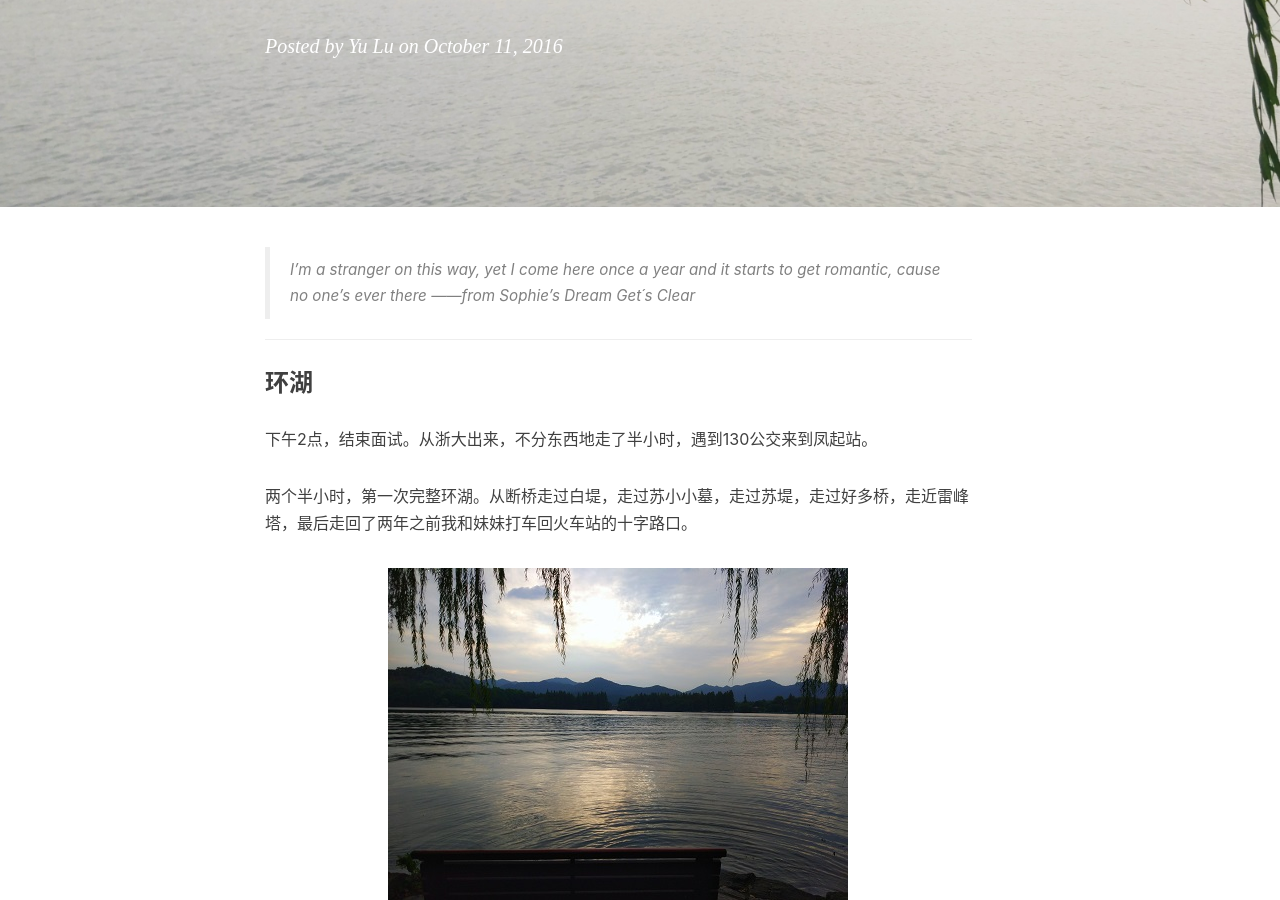
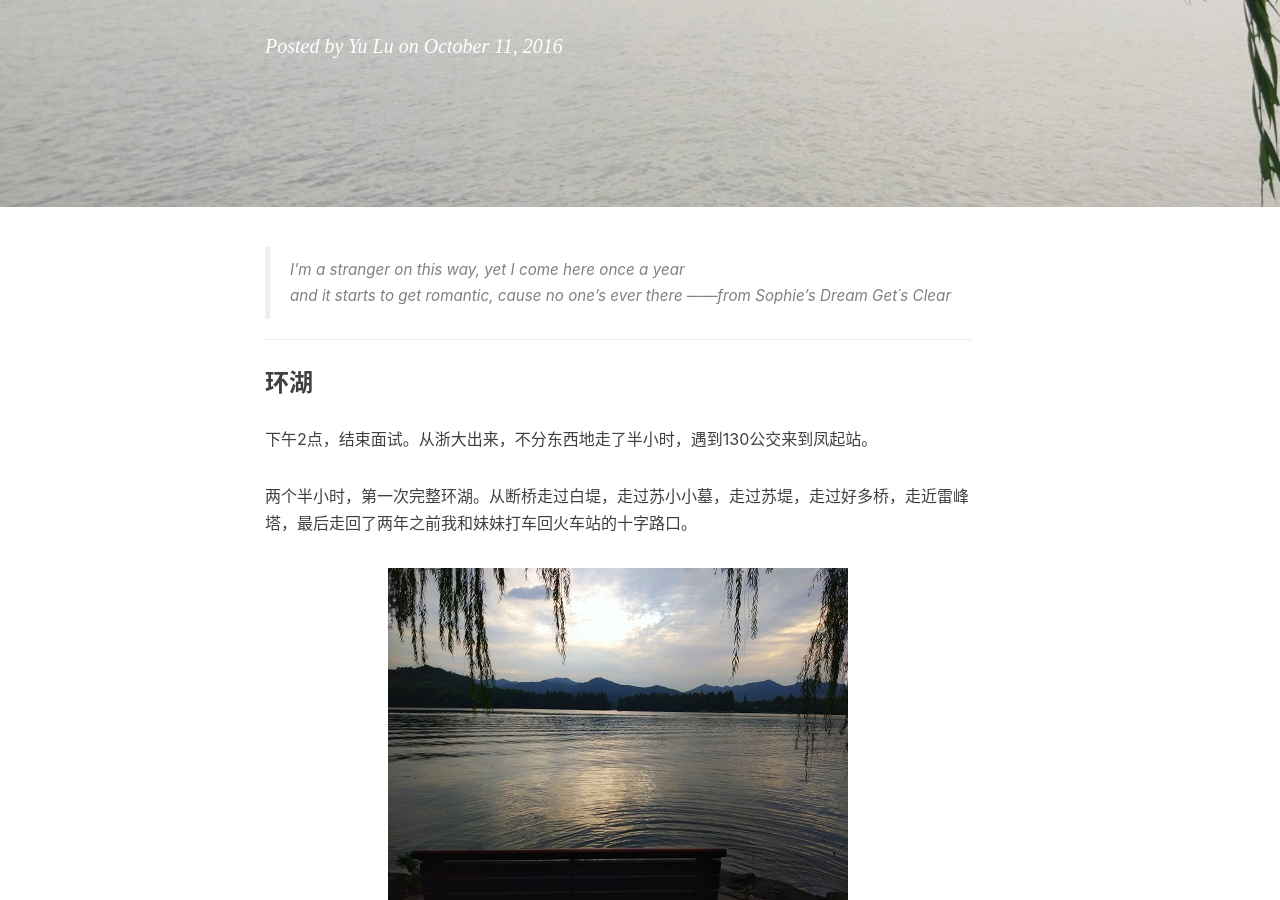
Before and after one commit to LulunaYu/luluna_blog, a Jekyll site: the page built from _posts/2015-05-11-see-u-ali.markdown.markdown, in a window 1280 px wide and 900 px high, scrolled down 376 px. Built offline with Jekyll 4.4.1, drawn with Linux system fonts in a browser that asks for light colours; nearby versions of some CDN libraries; comment, search, counter and statistics services are not loaded.

Commit message:
Add files via upload

```diff
--- a/_posts/2015-05-11-see-u-ali.markdown.markdown
+++ b/_posts/2015-05-11-see-u-ali.markdown.markdown
@@ -10,7 +10,7 @@ tags:
 ---
 
 
-> I'm a stranger on this way, yet I come here once a year
+> I'm a stranger on this way, yet I come here once a year<br/>
 > and it starts to get romantic, cause no one's ever there
 > ——from Sophie's Dream Get´s Clear
 
```
